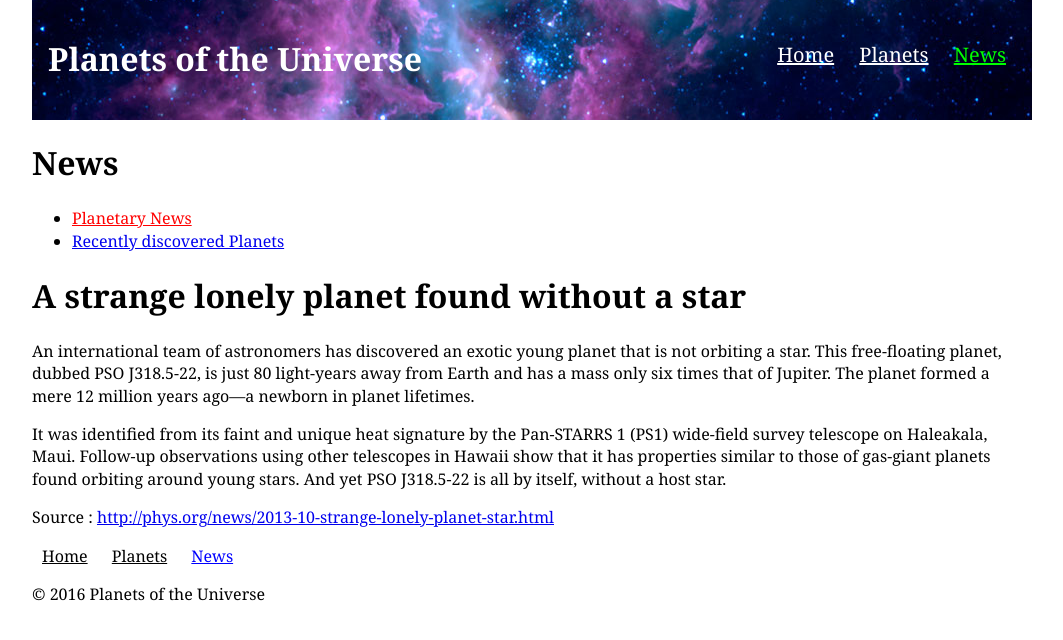
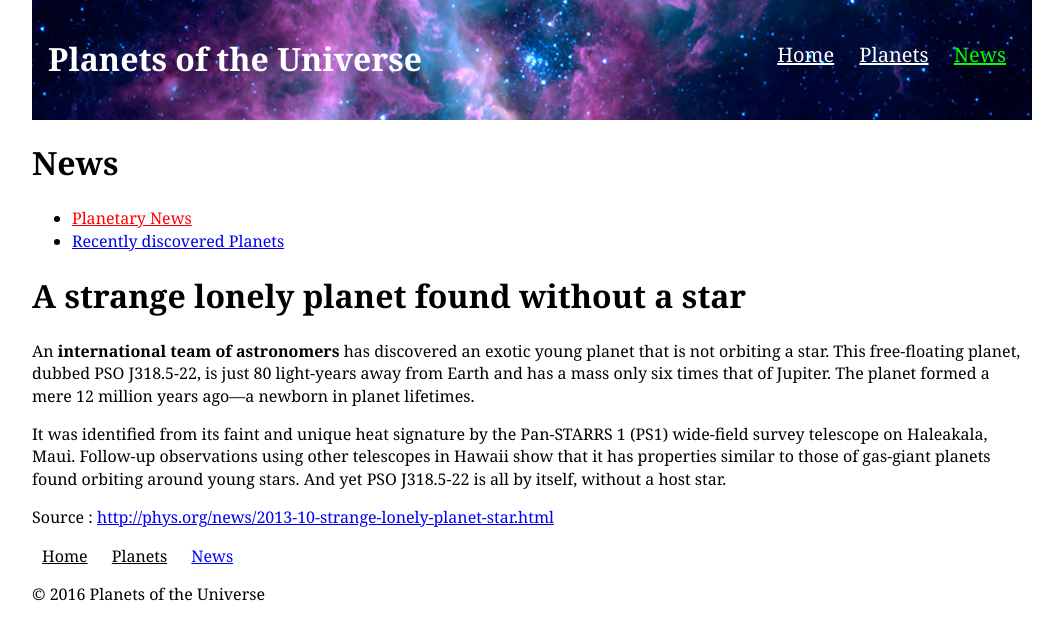
Before and after one commit to IamManchanda/planets-of-the-universe, a Jekyll site: the page built from _posts/news/2016-10-09-planet-without-star.md, in a window 1280 px wide. Shown: the top 640 px of the page, without its empty margins (108-1171 px from the left). Built offline with Jekyll 4.4.1, drawn with Linux system fonts in a browser that asks for light colours; Markdown is read by kramdown in place of the engine named in the settings.

```diff
--- a/_posts/news/2016-10-09-planet-without-star.md
+++ b/_posts/news/2016-10-09-planet-without-star.md
@@ -3,12 +3,12 @@ title: A strange lonely planet found without a star
 date: 2016-10-09 00:00:00 Z
 categories:
 - news
-layout: news-article
 meta: An international team of astronomers has discovered an exotic young planet that
   is not orbiting a star.
 source: http://phys.org/news/2013-10-strange-lonely-planet-star.html
+layout: news-article
 ---
 
-An international team of astronomers has discovered an exotic young planet that is not orbiting a star. This free-floating planet, dubbed PSO J318.5-22, is just 80 light-years away from Earth and has a mass only six times that of Jupiter. The planet formed a mere 12 million years ago—a newborn in planet lifetimes.
+An **international team of astronomers** has discovered an exotic young planet that is not orbiting a star. This free-floating planet, dubbed PSO J318.5-22, is just 80 light-years away from Earth and has a mass only six times that of Jupiter. The planet formed a mere 12 million years ago—a newborn in planet lifetimes.
 
 It was identified from its faint and unique heat signature by the Pan-STARRS 1 (PS1) wide-field survey telescope on Haleakala, Maui. Follow-up observations using other telescopes in Hawaii show that it has properties similar to those of gas-giant planets found orbiting around young stars. And yet PSO J318.5-22 is all by itself, without a host star.
```
